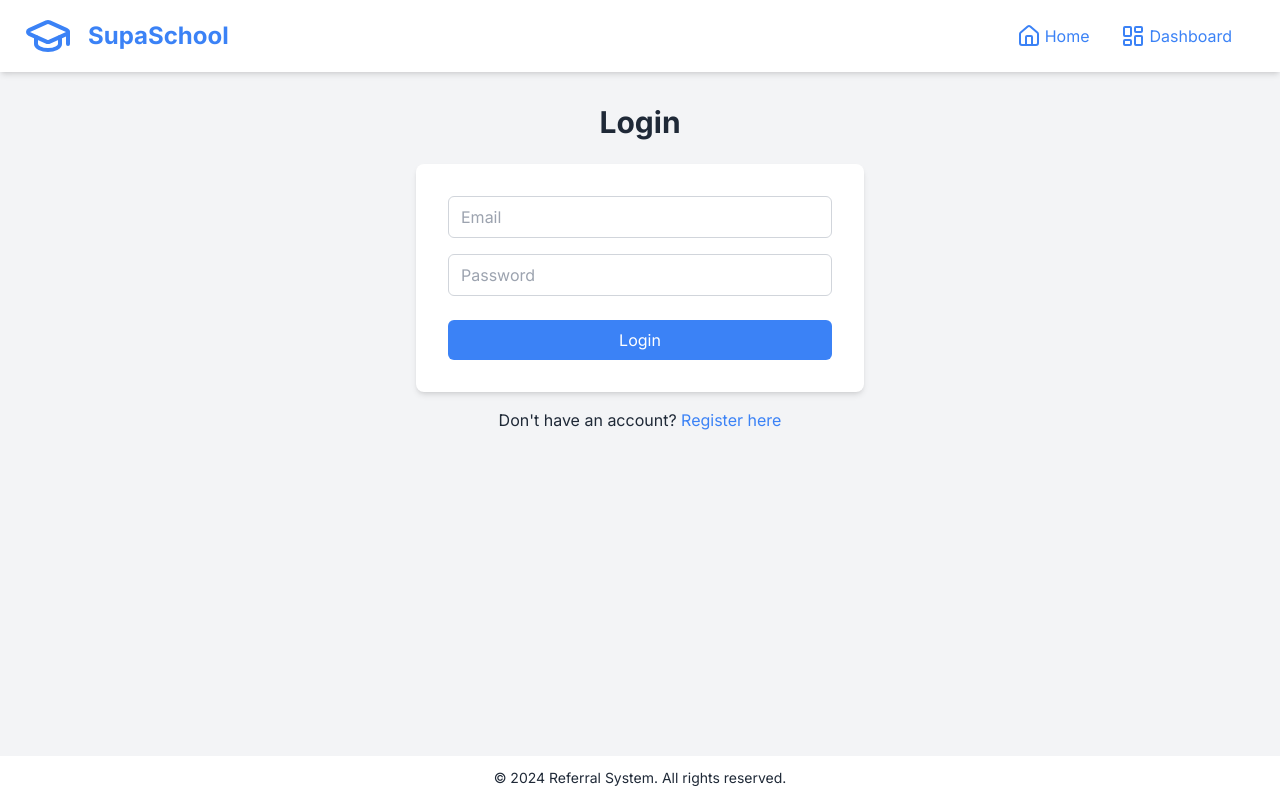
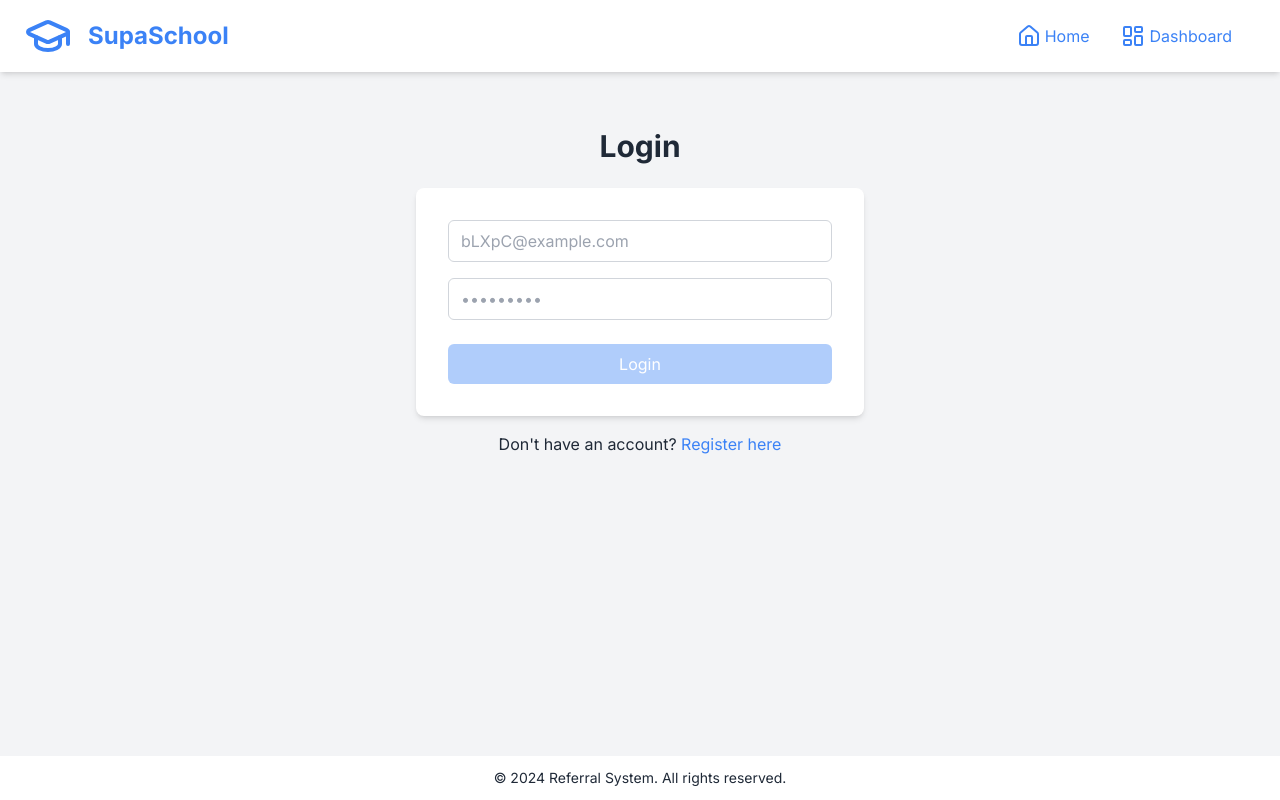
Before and after one commit to Danieldo1/sirius-future, a Next.js app: page /login in a window 1280 px wide. Built offline with nearby package versions, Linux system fonts and the light colour scheme.

Commit message:
added some framer motion

```diff
--- a/package.json
+++ b/package.json
@@ -12,6 +12,7 @@
     "@auth/mongodb-adapter": "^3.4.2",
     "bcryptjs": "^2.4.3",
     "crypto": "^1.0.1",
+    "framer-motion": "^11.5.3",
     "ioredis": "^5.4.1",
     "libphonenumber-js": "^1.11.7",
     "lucide-react": "^0.438.0",
--- a/src/app/dashboard/page.js
+++ b/src/app/dashboard/page.js
@@ -6,7 +6,8 @@ import { useRouter } from "next/navigation";
 import Payment from "@/components/Payment";
 import Image from "next/image";
 import SavedPaymentMethod from "@/components/SavedPaymentMethod";
-import { Loader2 } from "lucide-react";
+import { Banknote, Loader2 } from "lucide-react";
+import { motion } from "framer-motion";
 
 export default function Dashboard() {
   const [lessons, setLessons] = useState([])
@@ -59,12 +60,19 @@ export default function Dashboard() {
     <div className="bg-white p-6 rounded shadow mt-6">
       <div className="flex justify-between items-center mb-4">
         <h2 className="text-2xl font-semibold">My Lessons</h2>
-        <button
+        <motion.button
+          whileHover={{ scale: 1.1 }}
+          whileTap={{ scale: 0.9 }}
           onClick={() => setShowPayment(!showPayment)}
           className="bg-primary text-white px-4 py-2 rounded hover:bg-primary/80 transition-colors"
         >
-          {showPayment ? 'Hide Payment' : 'Buy More Lessons'}
-        </button>
+          {showPayment ? 'Hide Payment' : (
+            <div className="flex items-center">
+              <Banknote  />
+              <span className="ml-2">Buy Lessons</span>
+            </div>
+          )}
+        </motion.button>
       </div>
       {showPayment && (
       <div className="my-6 border-[1px] border-gray-200 p-4 rounded-md">
--- a/src/app/login/page.js
+++ b/src/app/login/page.js
@@ -5,6 +5,7 @@ import { signIn } from 'next-auth/react'
 import { useRouter } from 'next/navigation'
 import Link from 'next/link'
 import toast from 'react-hot-toast'
+import { motion } from 'framer-motion'
 
 export default function Login() {
   const [formData, setFormData] = useState({
@@ -41,7 +42,7 @@ export default function Login() {
   }
 
   return (
-    <div className="max-w-md mx-auto">
+    <div className="max-w-md mx-auto mt-6">
       <h1 className="text-3xl font-bold mb-6 text-center">Login</h1>
       <form onSubmit={handleSubmit} className="bg-surface p-8 rounded-lg shadow-md">
         <div className="mb-4">
@@ -50,7 +51,7 @@ export default function Login() {
             name="email"
             value={formData.email}
             onChange={handleChange}
-            placeholder="Email"
+            placeholder="bLXpC@example.com"
             required
             className="w-full px-3 py-2 border border-gray-300 rounded-md focus:outline-none focus:ring-2 focus:ring-primary"
           />
@@ -61,12 +62,17 @@ export default function Login() {
             name="password"
             value={formData.password}
             onChange={handleChange}
-            placeholder="Password"
+            placeholder="•••••••••"
             required
             className="w-full px-3 py-2 border border-gray-300 rounded-md focus:outline-none focus:ring-2 focus:ring-primary"
           />
         </div>
-        <button type="submit" className="w-full bg-primary text-white py-2 rounded-md hover:bg-primary/80 transition-colors">Login</button>
+        <motion.button
+        whileHover={{ scale: 1.1 }}
+        whileTap={{ scale: 0.9 }}
+        disabled={!formData.email || !formData.password}
+        type="submit"
+        className="w-full bg-primary text-white py-2 rounded-md hover:bg-primary/80 transition-colors disabled:bg-primary/40 disabled:cursor-not-allowed">Login</motion.button>
       </form>
       <p className="mt-4 text-center">Don&apos;t have an account? <Link href="/register" className="text-primary hover:underline">Register here</Link></p>
       {error && <p className="mt-4 text-red-500 text-center">Please check: {error}</p>}
--- a/src/app/page.js
+++ b/src/app/page.js
@@ -8,6 +8,7 @@ import { Loader2 } from "lucide-react"
 import Image from "next/image"
 import { useState, useEffect } from 'react'
 import ReferralInfo from "@/components/ReferralInfo"
+import { motion } from "framer-motion"
 
 export default function Home() {
   const { data: session, status } = useSession()
@@ -32,10 +33,14 @@ export default function Home() {
         <p className="mb-8">Please sign in to access your account.</p>
         <div className="space-x-4">
           <Link href="/login">
-            <button className="bg-primary text-white px-6 py-2 rounded-md hover:bg-primary/80 transition-colors">Sign In</button>
+            <motion.button
+            whileHover={{ scale: 1.1 }}
+            className="bg-primary text-white px-6 py-2 rounded-md hover:bg-primary/80 transition-colors">Sign In</motion.button>
           </Link>
           <Link href="/register">
-            <button className="bg-secondary text-white px-6 py-2 rounded-md hover:bg-secondary/80 transition-colors">Sign Up</button>
+            <motion.button
+            whileHover={{ scale: 1.1 }}
+            className="bg-secondary text-white px-6 py-2 rounded-md hover:bg-secondary/80 transition-colors">Sign Up</motion.button>
           </Link>
         </div>
       </div>
@@ -56,7 +61,9 @@ export default function Home() {
       </div>
       <div className="mt-8 text-center">
         <Link href="/api/auth/signout">
-          <button className="bg-red-500 text-white px-6 py-2 rounded-md hover:bg-red-600 transition-colors">Sign Out</button>
+          <motion.button
+          whileHover={{ scale: 1.1 }}
+          className="bg-red-500 text-white px-6 py-2 rounded-md hover:bg-red-600 transition-colors">Sign Out</motion.button>
         </Link>
       </div>
     </div>
--- a/src/app/register/page.js
+++ b/src/app/register/page.js
@@ -5,7 +5,6 @@ import { Suspense } from 'react'
 export default function RegisterPage() {
   return (
     <div className="max-w-md mx-auto mt-10">
-      <h1 className="text-3xl font-bold mb-6 text-center">Create an Account</h1>
       <Suspense fallback={<div>Loading...</div>}>
         <Register />
       </Suspense>
--- a/src/components/Payment.js
+++ b/src/components/Payment.js
@@ -4,6 +4,7 @@ import { useState } from 'react'
 import { useSession } from 'next-auth/react'
 import toast from 'react-hot-toast'
 import InputMask from 'react-input-mask'
+import { motion } from 'framer-motion'
 
 export default function Payment({ onPaymentSuccess }) {
   const [cardData, setCardData] = useState({
@@ -150,13 +151,15 @@ export default function Payment({ onPaymentSuccess }) {
             <p className="mt-1 text-sm text-gray-500 select-none">3 цифры любые</p>
           </div>
         </div>
-        <button
+        <motion.button
+          whileTap={{ scale: 0.9 }}
+          whileHover={{ scale: 1.1 }}
           type="submit"
           disabled={isProcessing}
           className={`w-full bg-primary text-white px-6 py-2 rounded-md hover:bg-primary/80 transition-colors ${isProcessing ? 'opacity-50 cursor-not-allowed' : ''}`}
         >
           {isProcessing ? 'Processing...' : 'Pay Now'}
-        </button>
+        </motion.button>
       </form>
     </div>
   )
--- a/src/components/ReferralLink.js
+++ b/src/components/ReferralLink.js
@@ -4,6 +4,7 @@ import { useState } from 'react'
 import { useSession } from 'next-auth/react'
 import { Annoyed, DiamondPlus } from 'lucide-react'
 import toast from 'react-hot-toast'
+import { motion } from 'framer-motion'
 
 export default function ReferralLink({onNewLink}) {
   const [link, setLink] = useState('')
@@ -56,22 +57,27 @@ export default function ReferralLink({onNewLink}) {
         <div className="mt-4 p-3 bg-gray-100 rounded-md mb-2 border-dashed border-2">
           <p className="font-medium">Your referral link:</p>
           <p className="text-primary break-all">{link}</p>
-          <button
+          <motion.button
+            whileTap={{ scale: 0.9 }}
+            whileHover={{ scale: 1.1 }}
+
             onClick={copyLink}
             className="bg-primary text-white px-4 py-2 rounded-md hover:bg-primary/80 transition-colors mt-4 w-full"
           >
             Copy Link
-          </button>
+          </motion.button>
         </div>
       )}
-      <button
+      <motion.button
+        whileTap={{ scale: 0.9 }}
+        whileHover={{ scale: 1.1 }}
         onClick={generateLink}
         className="bg-secondary text-white px-4 py-2 rounded-md hover:bg-secondary/80 transition-colors mb-4 w-full flex items-center justify-center gap-2"
       >
 
         <DiamondPlus />
         Generate Link
-      </button>
+      </motion.button>
     </div>
   )
 }
--- a/src/components/RegistrationForm.js
+++ b/src/components/RegistrationForm.js
@@ -6,6 +6,7 @@ import Link from 'next/link'
 import toast from 'react-hot-toast'
 import PhoneInput from 'react-phone-number-input'
 import 'react-phone-number-input/style.css'
+import {motion} from 'framer-motion'
 
 export default function Register() {
   const [formData, setFormData] = useState({
@@ -64,6 +65,7 @@ export default function Register() {
             id="surname"
             type="text"
             name="surname"
+            placeholder="Сперанский"
             value={formData.surname}
             onChange={handleChange}
             required
@@ -78,6 +80,7 @@ export default function Register() {
             id="name"
             type="text"
             name="name"
+            placeholder="Даниил"
             value={formData.name}
             onChange={handleChange}
             required
@@ -92,6 +95,7 @@ export default function Register() {
             id="middleName"
             type="text"
             name="middleName"
+            placeholder="Владимирович"
             value={formData.middleName}
             onChange={handleChange}
             className="w-full px-3 py-2 border border-gray-300 rounded-md focus:outline-none focus:ring-2 focus:ring-secondary"
@@ -105,6 +109,7 @@ export default function Register() {
             international
             countryCallingCodeEditable={false}
             defaultCountry="RU"
+
             value={formData.phone}
             onChange={handlePhoneChange}
             className="w-full px-3 py-2 border border-gray-300 rounded-md focus:outline-none focus:ring-2 focus:ring-secondary"
@@ -118,6 +123,7 @@ export default function Register() {
             id="email"
             type="email"
             name="email"
+            placeholder="bLXpC@example.com"
             value={formData.email}
             onChange={handleChange}
             required
@@ -132,18 +138,20 @@ export default function Register() {
             id="password"
             type="password"
             name="password"
+            placeholder="•••••••••"
             value={formData.password}
             onChange={handleChange}
             required
             className="w-full px-3 py-2 border border-gray-300 rounded-md focus:outline-none focus:ring-2 focus:ring-secondary"
           />
         </div>
-        <button
+        <motion.button
+          whileHover={{ scale: 1.05 }}
           type="submit"
           className="w-full bg-secondary text-white py-2 rounded-md hover:bg-secondary/80 transition-colors"
         >
           Register
-        </button>
+        </motion.button>
       </form>
       {error && <p className="mt-4 text-red-500 text-center">{error}</p>}
       {ref && <p className="mt-4 text-green-600 text-center">You were referred by a friend!</p>}
```
Also changed, not shown: 1 other file (tests, documents, lock files or other folders).
